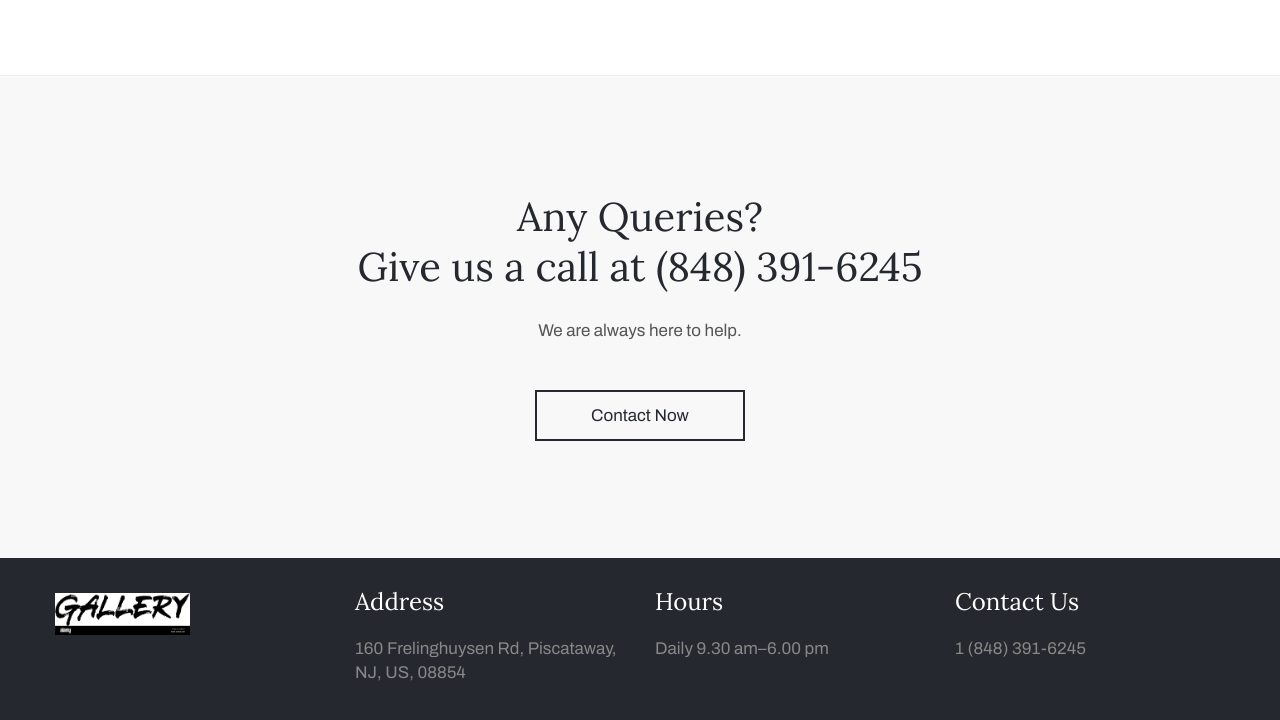
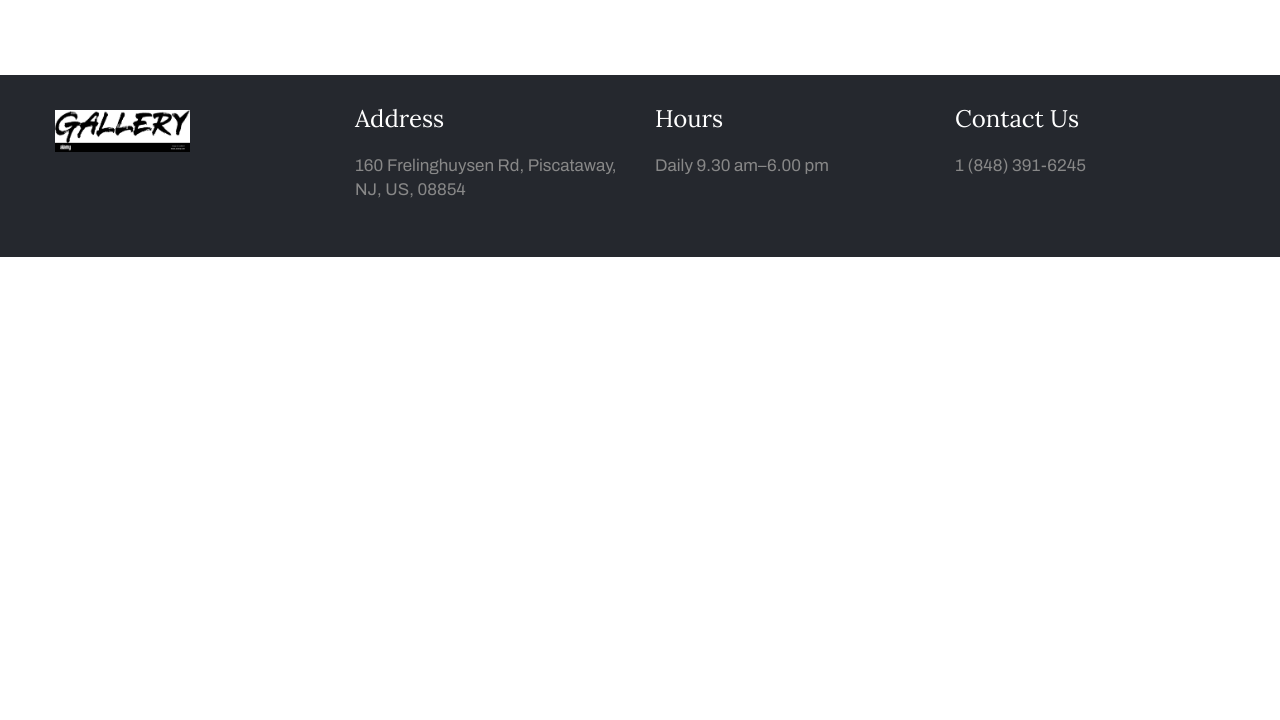
Before and after one commit to faisyed/SE567, a website: page src/donate.html in a window 1280 px wide. Shown: the part 1185-1905 px from the top of the page. After the commit the page ends 1442 px from the top, so only its background shows below. Drawn offline with nearby package versions, Linux system fonts and the light colour scheme; files that its build step writes are made by us from their sources; a web font is replaced by a local one.

Commit message:
query_block_fix

```diff
--- a/src/donate.html
+++ b/src/donate.html
@@ -240,22 +240,6 @@
 					</div>
 				</div>
 			</article>
-			<!-- queryCalloutBlock -->
-			<aside class="queryCalloutBlock bg-grayf8f8f8 hasBdr border-bottom-0 text-center d-flex w-100">
-				<div class="qcbHolder d-flex align-items-center w-100 py-6">
-					<div class="container">
-						<div class="row">
-							<div class="col-12 col-md-8 offset-md-2 col-xl-6 offset-xl-3">
-								<h2 class="h2Medium mb-5">Any Queries? <br>Give us a call at (848) 391-6245</h2>
-								<div class="px-md-14">
-									<p class="mb-5 mb-lg-9">We are always here to help.</p>
-								</div>
-								<a href="contact-us.html" class="btn btn-outline-secondary btnMidMinWidth bdr2">Contact Now</a>
-							</div>
-						</div>
-					</div>
-				</div>
-			</aside>
 		</main>
 		<!-- ftAreaWrap -->
 		<div class="ftAreaWrap bg-secondary text-gray888">
```
